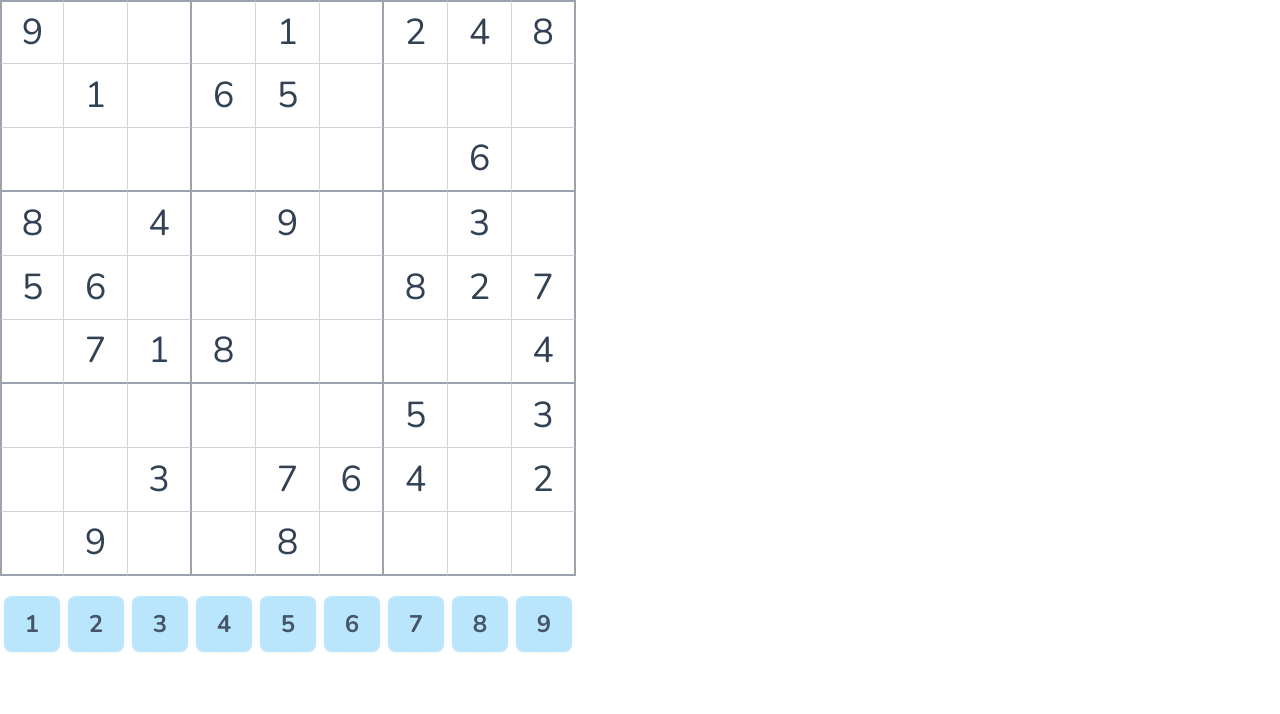
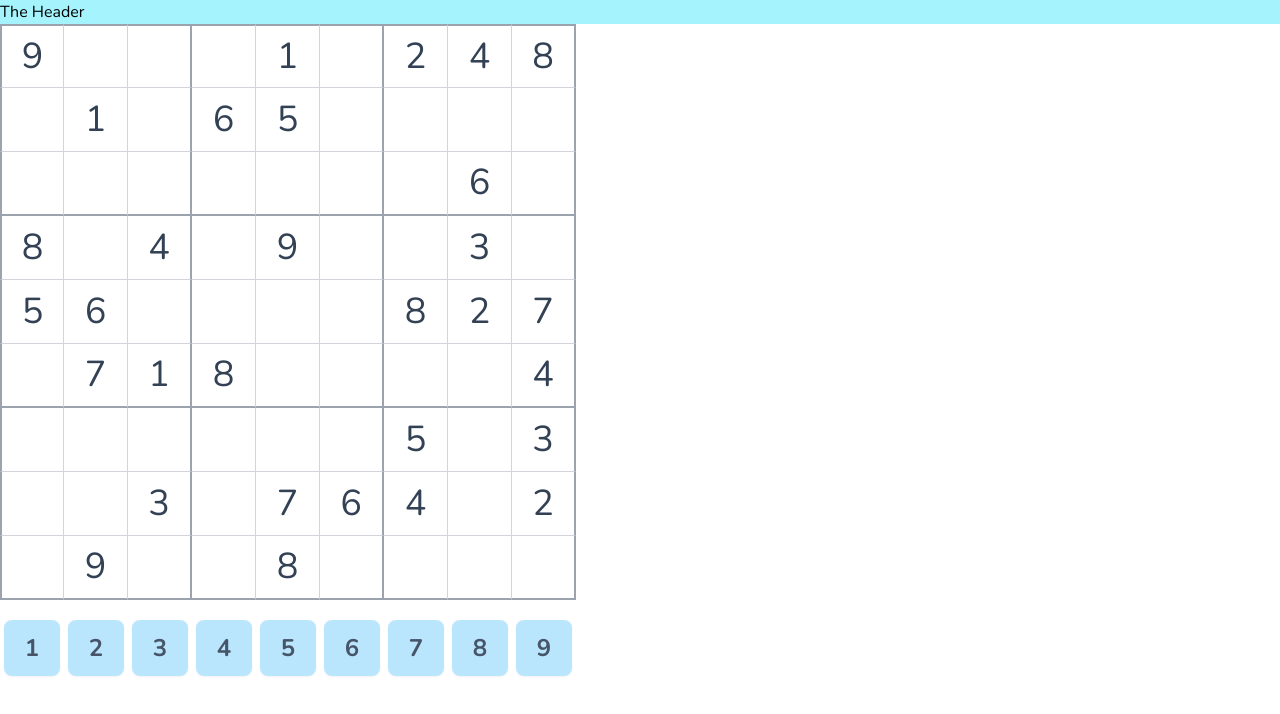
Before and after one commit to orogeny/sudoku, a React (Vite) app in the folder web-app/: page /#/ in a window 1280 px wide. Shown: the top 714 px of the page. Built offline with nearby package versions, Linux system fonts and the light colour scheme.

Commit message:
feat: add Header to Root route to get a feel for how components sit in browser

```diff
--- /dev/null
+++ b/web-app/src/components/header/header.tsx
@@ -0,0 +1,9 @@
+function Header() {
+  return (
+    <header className="bg-cyan-200">
+      <h1>The Header</h1>
+    </header>
+  );
+}
+
+export { Header };
--- a/web-app/src/routes/__root.tsx
+++ b/web-app/src/routes/__root.tsx
@@ -1,5 +1,15 @@
 import { Outlet, createRootRoute } from "@tanstack/react-router";
+import { Header } from "../components/header/header";
 
 export const Route = createRootRoute({
-  component: Outlet,
+  component: RootLayout,
 });
+
+function RootLayout() {
+  return (
+    <>
+      <Header />
+      <Outlet />
+    </>
+  );
+}
```
